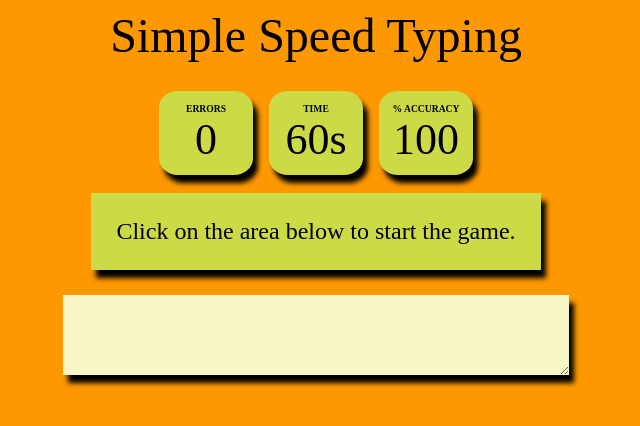
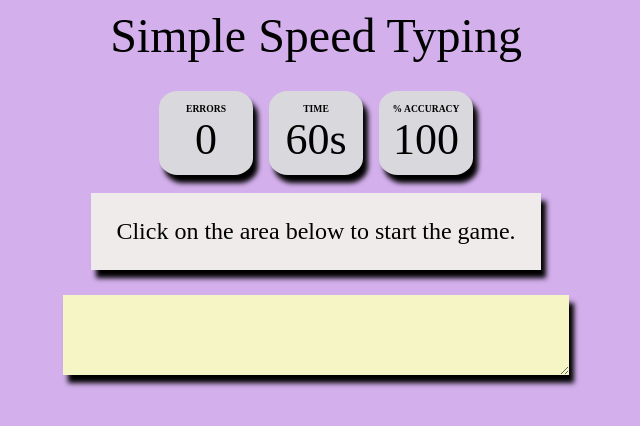
Before and after one commit to kajal182-tech/test1, a plain HTML site: page index.html in a window 1280 px wide. Shown: the whole page, without its empty margins (324-964 px from the left). Drawn offline with Linux system fonts and the light colour scheme.

Commit message:
1 more change

```diff
--- a/mystyle.css
+++ b/mystyle.css
@@ -1,5 +1,5 @@
 body {
-  background-color: #fe9801;
+  background-color: #d3afec;
   color: black;
   text-align: center;
 }
@@ -23,7 +23,7 @@ body {
 
 .timer, .errors, .accuracy,
 .cpm, .wpm {
-  background-color: #ccda46;
+  background-color: #d9d9dd;
   height: 60px;
   width: 70px;
   margin: 8px;
@@ -49,7 +49,7 @@ body {
 }
 
 .quote {
-  background-color: #ccda46;
+  background-color: #efebeb;
   font-size: 1.5rem;
   margin: 10px;
   padding: 25px;
```
